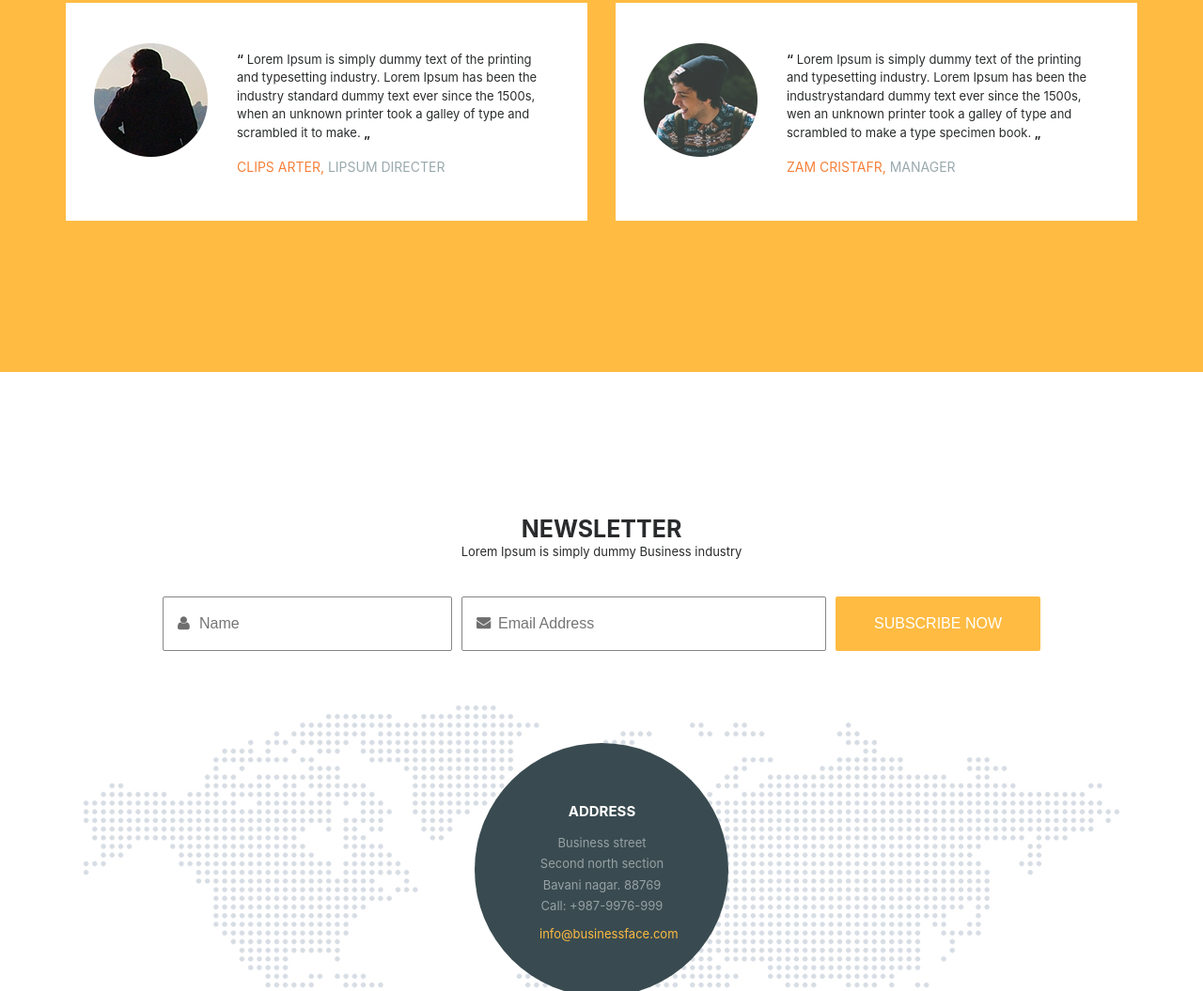
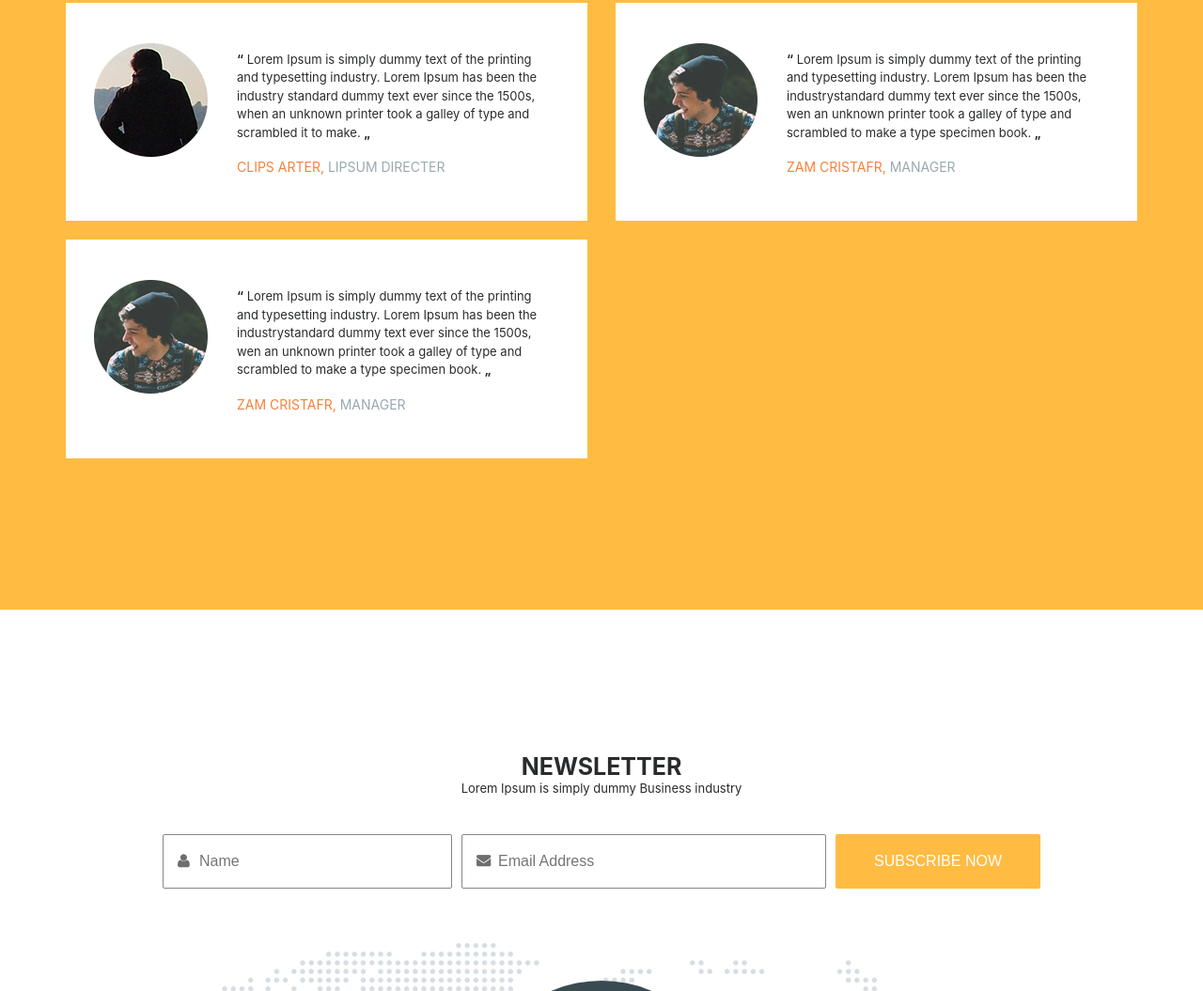
Before and after one commit to MeF92/Landing, a website: page index.html in a window 1280 px wide. Shown: the part 4709-5764 px from the top of the page at 94% size. Drawn offline with Linux system fonts and the light colour scheme.

Commit message:
new client

```diff
--- a/index.html
+++ b/index.html
@@ -215,6 +215,16 @@
                             <p class="feedback-author"><a href='#' class="author-name">zam cristafr,</a> <span class="author-position">manager</span></p>
                         </div>
                     </div>
+                    <div class="col-md-6 client client-4">
+                        <div class="client-img-container">
+                            <a href="#"><img src="img/boy-2.png" alt="boy-2"></a>
+                        </div>
+                        <div class="client-info-container">
+                            <p class="feedback-text"><span class="quotes">&#8220;</span> Lorem Ipsum is simply dummy text of the printing and typesetting industry. Lorem Ipsum has been the industrystandard dummy text ever since the 1500s, wen an unknown printer took a galley of type and scrambled
+                            to make a type specimen book. <span class="quotes">&#8222;</span></p>
+                            <p class="feedback-author"><a href='#' class="author-name">zam cristafr,</a> <span class="author-position">manager</span></p>
+                        </div>
+                    </div>
                 </div>
             </section>
         </div>
```
